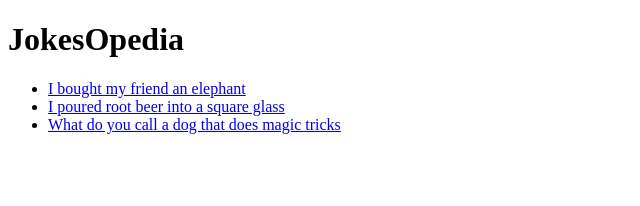
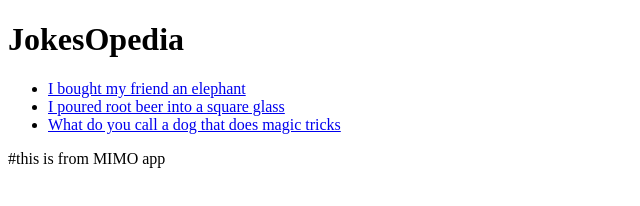
Before and after one commit to Kenisha44/Links-to-Funny-Jokes---HTML-INT, a plain HTML site: page index.html in a window 1280 px wide. Shown: the whole page, without its empty margins (0-640 px from the left). Drawn offline with Linux system fonts and the light colour scheme.

Commit message:
Update index.html

```diff
--- a/index.html
+++ b/index.html
@@ -13,3 +13,5 @@
     </ul>
   </body>
 </html>
+
+#this is from MIMO app
```
